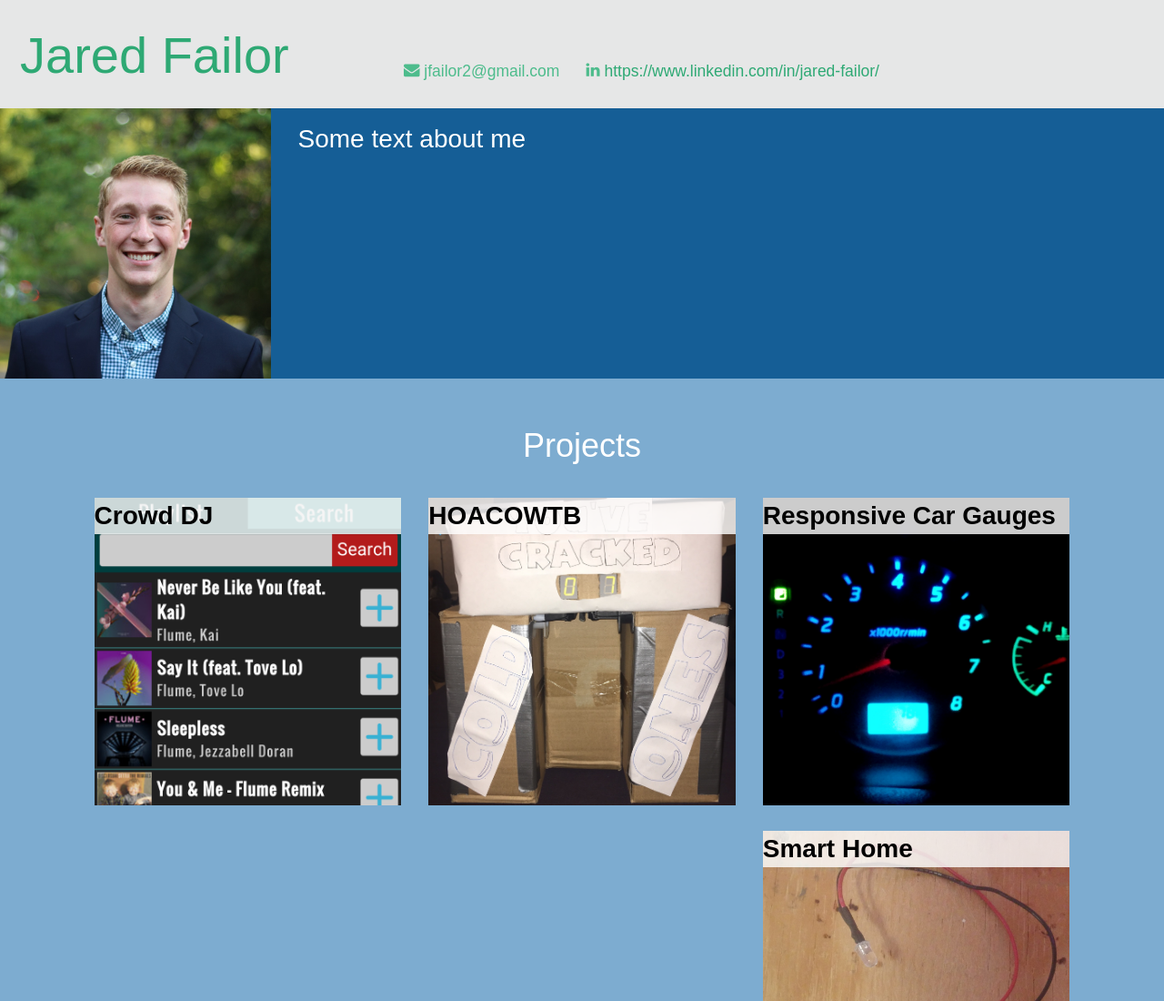
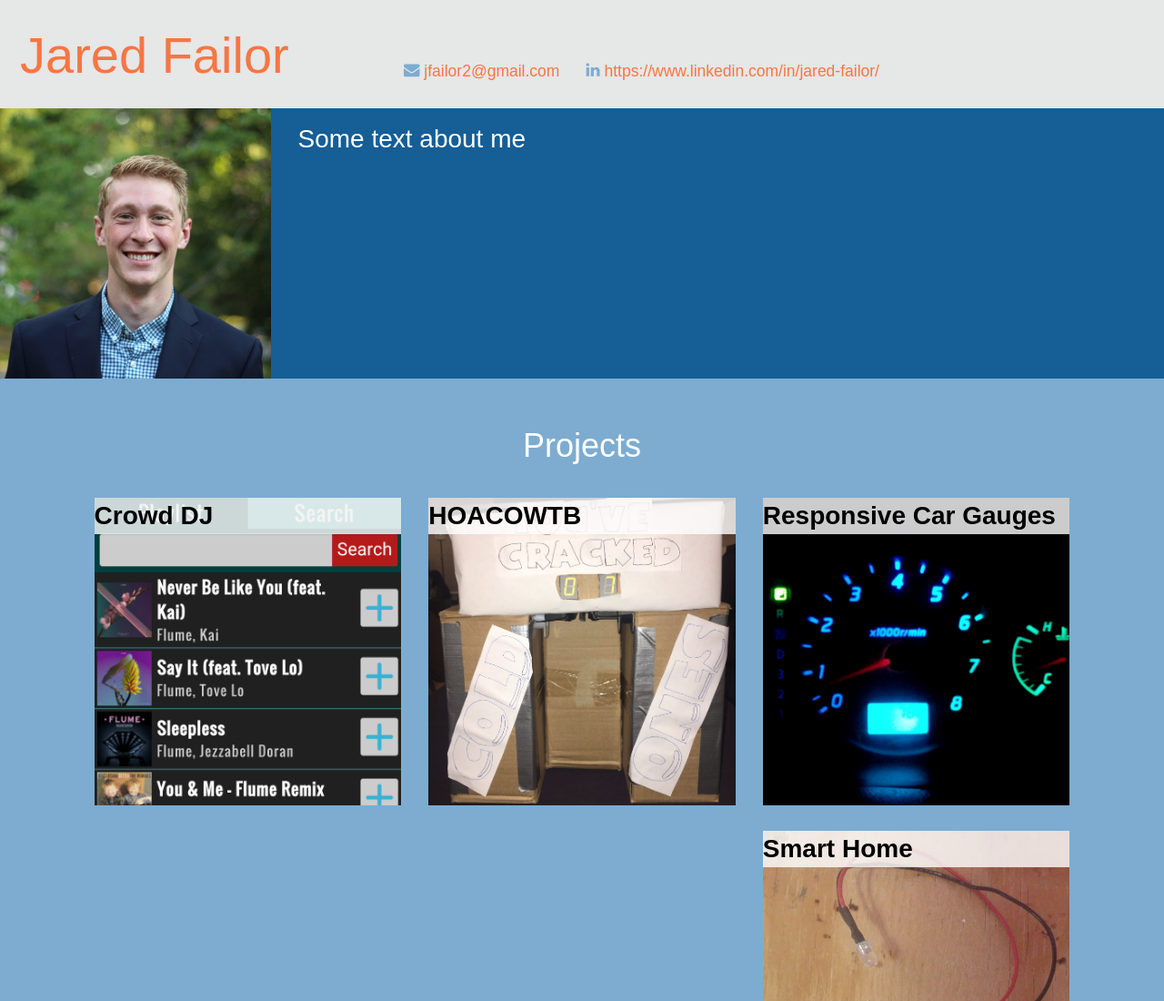
Before and after one commit to JaredWF/JaredWF.github.io, a plain HTML site: page index.html in a window 1280 px wide. Shown: the top 1100 px of the page at 91% size. Drawn offline with nearby package versions, Linux system fonts and the light colour scheme; a web font is replaced by a local one.

Commit message:
Header color change

```diff
--- a/css/landingStyle.css
+++ b/css/landingStyle.css
@@ -13,9 +13,13 @@ body {
 }
 
 .contact-info {
-  color: #4DBC8C;
+  color: #F67643;
   padding-top: 1em;
   white-space: nowrap;
+}
+
+.fa {
+  color: #7DACD0;
 }
 
 .name {
@@ -29,7 +33,7 @@ body {
 }
 
 .contact-info>a {
-  color: #2EA974;
+  color: #F67643;
 }
 a:link {
     text-decoration: none;
```
